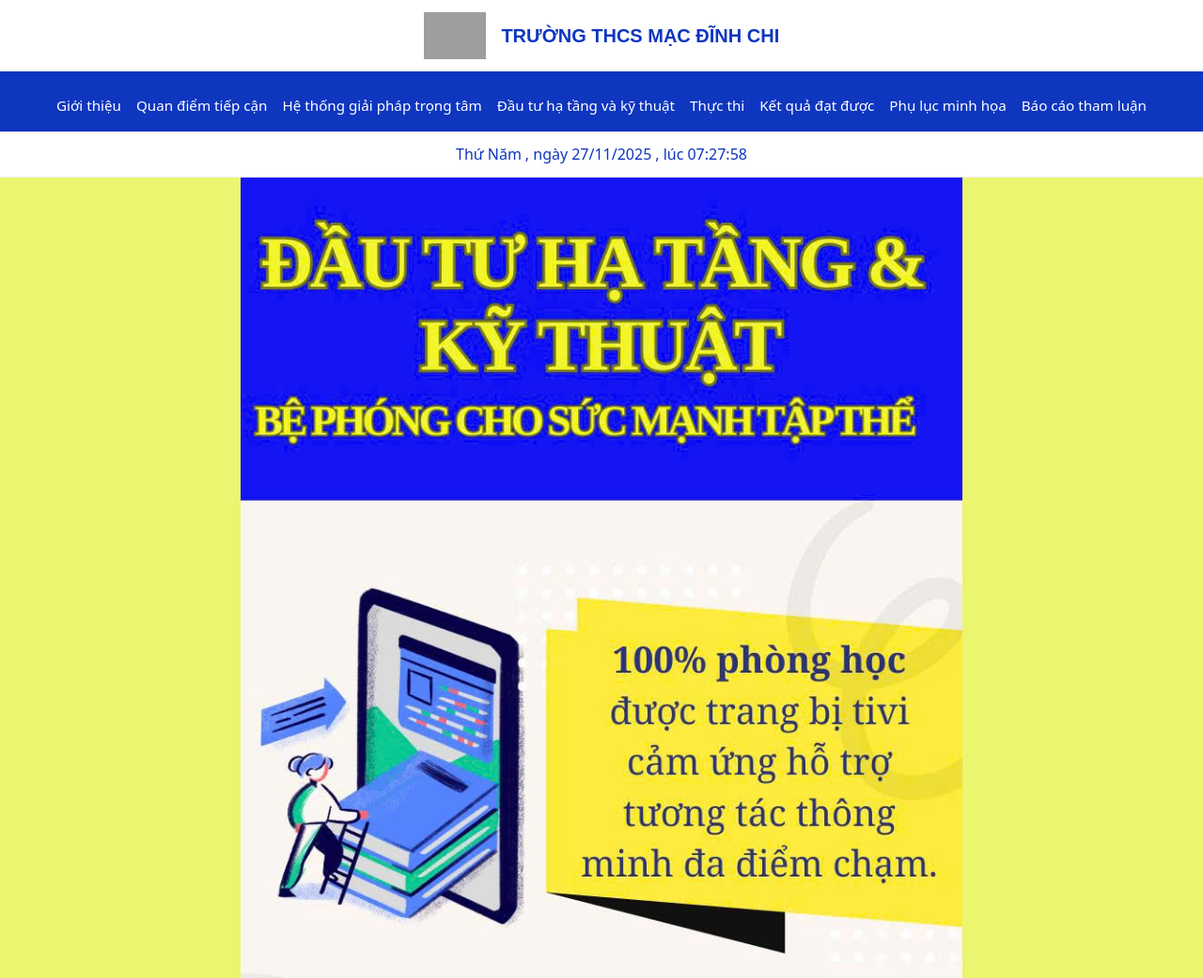
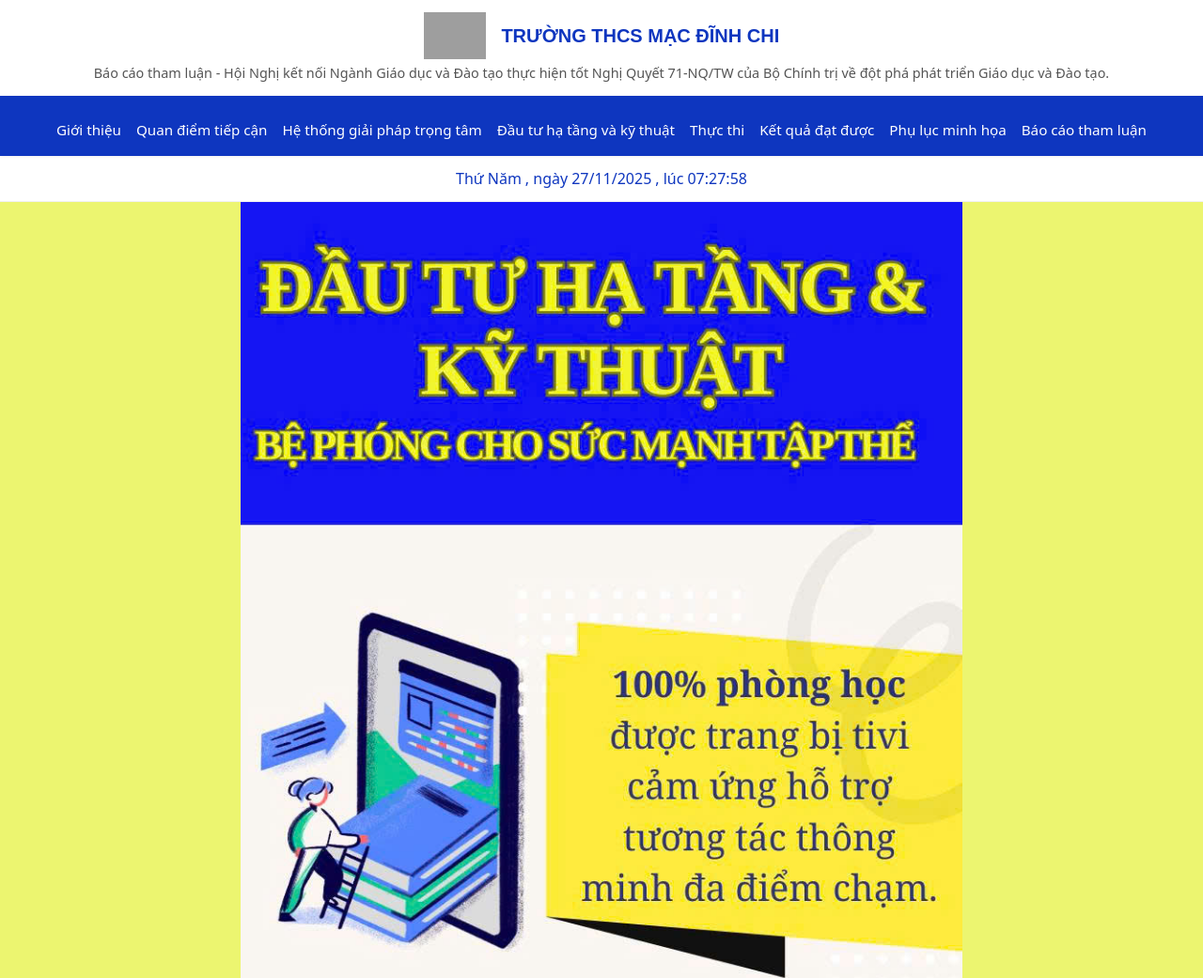
Before and after one commit to xuanhavcdn/macdinhchi, a plain HTML site: page dau-tu-ha-tang-ky-thuat.html in a window 1280 px wide. Shown: the top 1041 px of the page at 94% size. Drawn offline with nearby package versions, Linux system fonts and the light colour scheme; grey boxes are pictures that could not be loaded.

Commit message:
Update image

```diff
--- a/dau-tu-ha-tang-ky-thuat.html
+++ b/dau-tu-ha-tang-ky-thuat.html
@@ -28,6 +28,10 @@
           </a>
         </h1>
       </div>
+      <p class="School-subtitle">
+        Báo cáo tham luận - Hội Nghị kết nối Ngành Giáo dục và Đào tạo thực hiện tốt
+        Nghị Quyết 71-NQ/TW của Bộ Chính trị về đột phá phát triển Giáo dục và Đào tạo.
+      </p>
     </section>
     <header>
       <nav aria-label="Main navigation">
```
Also changed, not shown: giai-phap-trong-tam.html (+4 -0 lines), ket-qua-dat-duoc.html (+4 -0 lines), phu-luc-minh-hoa.html (+4 -0 lines), quan-diem-tiep-can.html (+4 -0 lines), thuc-thi.html (+4 -0 lines).
